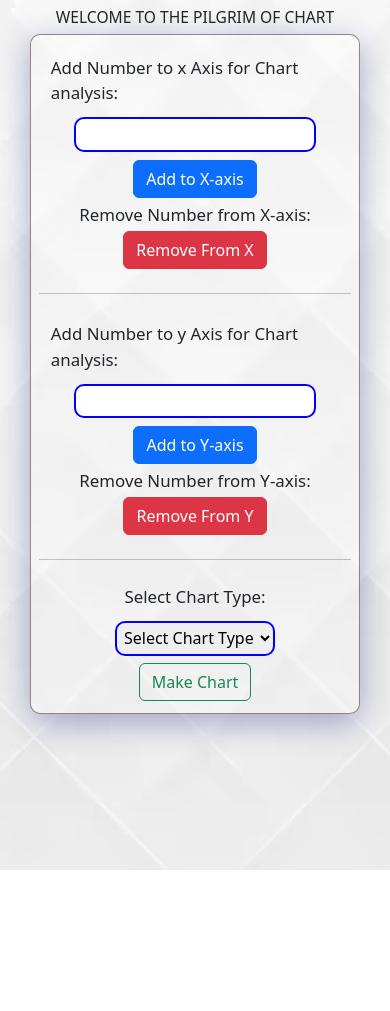
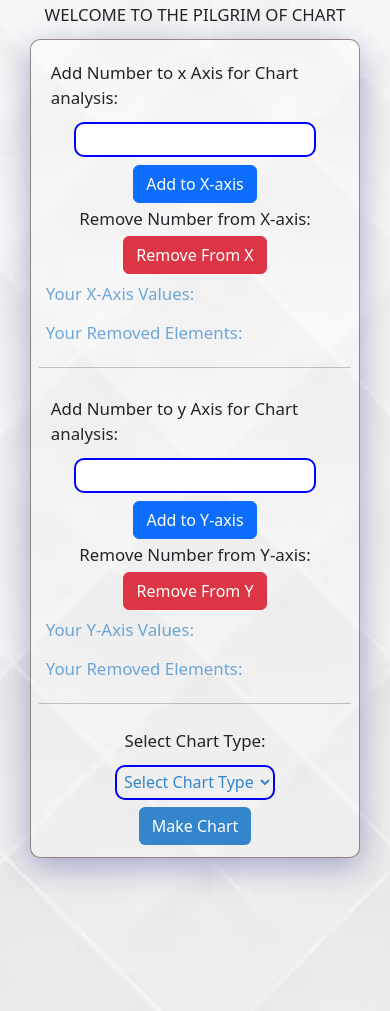
Before and after one commit to GlitchGardian/AllChart, a plain HTML site: page index.html in a window 390 px wide. Before the commit the page ends 870 px from the top, so only its background shows below. Drawn offline with nearby package versions, Linux system fonts and the light colour scheme.

Commit message:
Lot more changes are done

```diff
--- a/index.html
+++ b/index.html
@@ -34,6 +34,11 @@
 
                 </div>
 
+                <div class="showArrX">
+                    <p>Your X-Axis Values: </p>
+                    <h5>Your Removed Elements: </h5>
+                </div>
+
                 <hr>
 
                 <div class="Y-axis">
@@ -47,6 +52,11 @@
                     <label for="Removey">Remove Number from Y-axis: </label>
                     <button id="Removey" class="btn btn-danger">Remove From Y</button>
 
+                </div>
+
+                <div class="showArrY">
+                    <p>Your Y-Axis Values: </p>
+                    <h5>Your Removed Elements: </h5>
                 </div>
 
             </div>
@@ -69,7 +79,7 @@
                 </select>
 
 
-                <button class="makecharttbn btn btn-outline-success">Make Chart</button>
+                <button class="makecharttbn btn">Make Chart</button>
 
             </div>
         </div>
@@ -102,14 +112,21 @@
             var Removex = document.querySelector("#Removex")
             var Removey = document.querySelector("#Removey")
 
+            var arrPrintX = document.querySelector(".showArrX p")
+            var arrPrintXRemoved = document.querySelector(".showArrX h5")
+            var arrPrintY = document.querySelector(".showArrY p")
+            var arrPrintYRemoved = document.querySelector(".showArrY h5")
+
             var xAxisArr = [];
             var yAxisArr = [];
+
 
 
             arbtn.addEventListener("click", function (v) {
                 if (v.target.id === "Addx") {
                     if (Addx.value !== '') {
                         xAxisArr.push(Addx.value);
+                        arrPrintX.textContent += ` ${xAxisArr[(xAxisArr.length) - 1]} `;
                         Addx.value = "";
                         Addx.focus();
                     }
@@ -122,6 +139,7 @@
                 else if (v.target.id === "Addy") {
                     if (Addy.value !== '') {
                         yAxisArr.push(Addy.value);
+                        arrPrintY.textContent += ` ${yAxisArr[(yAxisArr.length) - 1]} `;
                         Addy.value = "";
                         Addy.focus();
                     }
@@ -132,9 +150,11 @@
                     }
                 }
                 else if (v.target.id === "Removex") {
+                    arrPrintXRemoved.textContent += ` ${xAxisArr[(xAxisArr.length) - 1]} `;
                     xAxisArr.pop();
                 }
                 else if (v.target.id === "Removey") {
+                    arrPrintYRemoved.textContent += ` ${yAxisArr[(yAxisArr.length) - 1]} `;
                     yAxisArr.pop();
                 }
 
--- a/style.css
+++ b/style.css
@@ -16,9 +16,11 @@ body {
 
 h1 {
     text-transform: uppercase;
-    margin: 2vw;
-    text-align: center;
-    font-size: 4vw;
+    height: 8vw;
+    display: flex;
+    justify-content: center;
+    align-items: center;
+    font-size: 3.5vw;
 }
 
 .p-errx {
@@ -84,6 +86,31 @@ input[type=number] {
     -moz-appearance: textfield;
 }
 
+
+.showArrX p,
+h5,
+.showArrY p,
+h5 {
+    display: flex;
+    align-items: center;
+    justify-content: start;
+    font-size: 1.3vw;
+    padding-left: 1.7vw;
+    opacity: 0.7;
+    color: rgb(52, 133, 204);
+    font-weight: 500;
+}
+
+.makecharttbn {
+    background-color: rgb(52, 133, 204);
+    color: white;
+}
+
+.makecharttbn:hover {
+    background-color: rgb(0, 136, 255);
+    color: white;
+}
+
 .dropdown {
     padding: 1vw;
     display: flex;
@@ -96,18 +123,27 @@ input[type=number] {
     margin: 1vw;
 }
 
+.dropdown select {
+    color: rgb(52, 133, 204);
+}
+
 .dropdown option {
     font-size: 1.3vw;
     font-weight: 400;
     opacity: 0.8;
-    color: crimson;
+    color: rgb(52, 133, 204);
 }
 
 @media (max-width: 1200px) {
 
+    h1 {
+        font-size: 2vh;
+        font-weight: 00;
+    }
+
     .morph {
         border: rgba(64, 39, 39, 0.548) solid 1px;
-        padding: 2vw ;
+        padding: 2vw;
     }
 
     .X-axis,
@@ -135,6 +171,13 @@ input[type=number] {
         margin: 0;
     }
 
+    .showArrX p,
+    h5,
+    .showArrY p,
+    h5 {
+        font-size: 2vh;
+    }
+
     .dropdown {
         flex-direction: column;
     }
```
